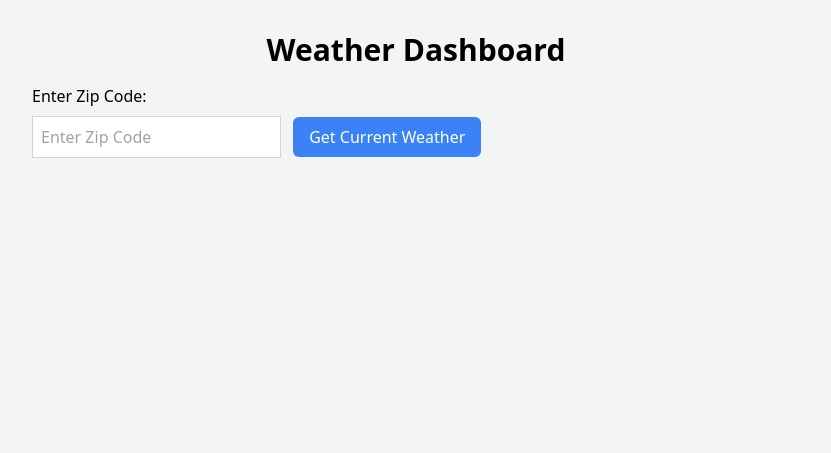
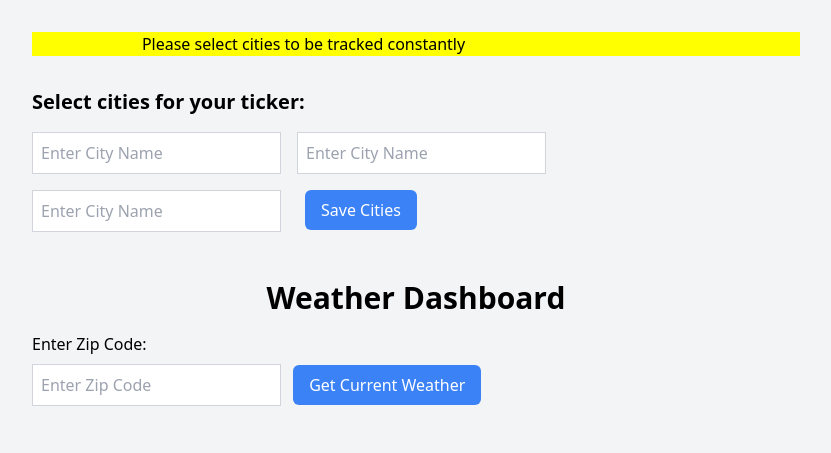
Before and after one commit to rjrajivjha/weather-app, a Django app: page /current-weather/ in a window 1280 px wide. Shown: the top 453 px of the page, without its empty margins (224-1055 px from the left). Run offline with Django 5.2, Linux system fonts and the light colour scheme; data that the repository does not hold is empty.

Commit message:
Updated ticker with API

```diff
--- /dev/null
+++ b/backend/weather_dashboard/weather/templates/ticker.html
@@ -0,0 +1,34 @@
+<style>
+    #tickerContainer {
+        overflow: hidden;
+        background-color: yellow; /* Yellow background */
+        white-space: nowrap; /* Prevent line breaks */
+        width: 100%;
+    }
+
+    #tickerText {
+        display: inline-block;
+        animation: marquee 20s linear infinite; /* Scroll animation */
+    }
+
+    @keyframes marquee {
+        0% {
+            transform: translateX(100%);
+        }
+        100% {
+            transform: translateX(-100%);
+        }
+    }
+</style>
+
+<div id="tickerContainer">
+    <div id="tickerText">
+        <script>
+            const weatherDataList = localStorage.getItem('weather_data_list');
+            if (weatherDataList) {
+                const data = JSON.parse(weatherDataList);
+                document.write(data.map(item => `${item.city}: ${item.temp}°F (${item.description}) | `).join(''));
+            }
+        </script>
+    </div>
+</div>
--- a/backend/weather_dashboard/weather/templates/weather.html
+++ b/backend/weather_dashboard/weather/templates/weather.html
@@ -7,6 +7,29 @@
 </head>
 <body class="bg-gray-100">
     <div class="max-w-3xl mx-auto py-8">
+        <div id="tickerContainer">
+            {% include 'ticker.html' %}
+        </div>
+        <div class="max-w-3xl mx-auto py-8">
+            <h2 class="text-xl font-bold mb-4">Select cities for your ticker:</h2>
+            <form id="cityForm" class="mb-4">
+                <div class="flex flex-wrap gap-4">
+                    <div class="w-full sm:w-auto">
+                        <input type="text" id="city1" name="city1"  placeholder="Enter City Name" class="p-2 border border-gray-300 focus:outline-none focus:ring focus:border-blue-500" required>
+                    </div>
+                    <div class="w-full sm:w-auto">
+                        <input type="text" id="city2" name="city2"  placeholder="Enter City Name" class="p-2 border border-gray-300 focus:outline-none focus:ring focus:border-blue-500" required>
+                    </div>
+                    <div class="w-full sm:w-auto">
+                        <input type="text" id="city3" name="city3" placeholder="Enter City Name" class="p-2 border border-gray-300 focus:outline-none focus:ring focus:border-blue-500" required>
+                    </div>
+                    <div class="w-full sm:w-auto">
+                        <button type="submit" class="bg-blue-500 text-white px-4 py-2 rounded-md ml-2 hover:bg-blue-600 focus:outline-none focus:ring focus:border-blue-500">Save Cities</button>
+                    </div>
+                </div>
+
+            </form>
+        </div>
         <h1 class="text-3xl font-bold text-center mb-4">Weather Dashboard</h1>
         {% if error %}
             <p class="text-red-500 text-center mb-4">{{ error }}</p>
@@ -27,4 +50,79 @@
         {% endif %}
     </div>
 </body>
+<script>
+        document.addEventListener('DOMContentLoaded', function () {
+            const savedCities = JSON.parse(localStorage.getItem('weather_data_list'));
+
+            if (savedCities && savedCities.length === 3) {
+                document.getElementById('city1').value = savedCities[0]["city"];
+                document.getElementById('city2').value = savedCities[1]["city"];
+                document.getElementById('city3').value = savedCities[2]["city"];
+            }
+            else {
+                document.getElementById('tickerText').innerHTML = 'Please select cities to be tracked constantly';
+            }
+        });
+
+        document.getElementById('cityForm').addEventListener('submit', function (event) {
+            event.preventDefault();
+            const cities = [
+                document.getElementById('city1').value.trim(),
+                document.getElementById('city2').value.trim(),
+                document.getElementById('city3').value.trim(),
+            ];
+
+            const savedCities = JSON.parse(localStorage.getItem('weather_data_list'));
+            const citiesInLocalStorage = savedCities ? savedCities.filter(item => cities.includes(item.city)) : [];
+            const missingCities = cities.filter(city => !citiesInLocalStorage.map(item => item.city).includes(city));
+            if (citiesInLocalStorage.length === 3) {
+                updateTicker(savedCities);
+            } else {
+
+                const apiUrl = `{% url "get_weather_for_ticker" %}?cities=${missingCities.join(',')}`;
+                fetch(apiUrl)
+                    .then(response => response.json())
+                    .then(data => {
+                        const currentTime = new Date().getTime();
+                        const updatedCities = citiesInLocalStorage.concat(data.weather_data_list);
+                        localStorage.setItem('weather_data_time', currentTime);
+                        localStorage.setItem('weather_data_list', JSON.stringify(updatedCities));
+                        updateTicker(updatedCities);
+                    })
+                    .catch(error => console.error('Error fetching weather data from API:', error));
+            }
+        });
+
+        function fetchWeatherFromAPI() {
+            fetch('{% url "get_weather_for_ticker" %}')
+                .then(response => response.json())
+                .then(data => {
+                    const currentTime = new Date().getTime();
+                    localStorage.setItem('weather_data_time', currentTime);
+                    localStorage.setItem('weather_data_list', JSON.stringify(data.weather_data_list));
+                    updateTicker(data.weather_data_list);
+                })
+                .catch(error => console.error('Error fetching weather data from API:', error));
+        }
+
+        function updateTicker(weatherDataList) {
+            const tickerText = document.getElementById('tickerText');
+            tickerText.innerHTML = weatherDataList.map(item => `${item.city}: ${item.temp}°F (${item.description}) | `).join('');
+        }
+
+        function fetchWeatherForTicker() {
+            const cachedTime = parseInt(localStorage.getItem('weather_data_time'), 10);
+            const currentTime = new Date().getTime();
+            const ttl = 3600000;
+
+            if (!cachedTime || (currentTime - cachedTime > ttl)) {
+                fetchWeatherFromAPI();
+            } else {
+                const cachedWeatherDataList = JSON.parse(localStorage.getItem('weather_data_list'));
+                updateTicker(cachedWeatherDataList);
+            }
+        }
+        setInterval(fetchWeatherForTicker, 30000000);
+        fetchWeatherForTicker();
+</script>
 </html>
--- a/backend/weather_dashboard/weather/urls.py
+++ b/backend/weather_dashboard/weather/urls.py
@@ -2,5 +2,7 @@
 from . import views
 
 urlpatterns = [
+    path('home/', views.current_weather_of_given_city, name='current_weather'),
     path('current-weather/', views.current_weather_of_given_city, name='current_weather'),
+    path('get_weather_for_ticker', views.get_weather_for_ticker, name="get_weather_for_ticker"),
 ]
--- a/backend/weather_dashboard/weather/views.py
+++ b/backend/weather_dashboard/weather/views.py
@@ -3,7 +3,7 @@
 
 from django.shortcuts import render
 
-from .view_utils import get_lat_long
+from .view_utils import get_lat_long, get_lat_long_by_city
 from .constants import API_KEY
 
 
@@ -11,21 +11,27 @@
 BASEURL = 'https://api.openweathermap.org/data/3.0/onecall?'
 
 def get_weather_for_ticker(request):
-    cities = []
-    for zip in zip_code:
-        lat, lon, name = get_lat_long(zip)
-        if lat:
-            cities.append([lat, lon, name])
-    weather_data_list = []
+    if request.method == 'GET':
+        requested_cities = request.GET.get('cities').split(',')
+        weather_data_list = []
+        if requested_cities:
+            cities = []
+            for city in requested_cities:
+                lat, lon, name = get_lat_long_by_city(city)
+                if lat:
+                    cities.append([lat, lon, city])
+                else:
+                    weather_data_list.append({'city': city, 'temp': 'N/A', 'description': 'We could not find for this city'})
 
-    for city in cities:
-        lat, lon, name = city
-        url = f'{BASEURL}lat={lat}&lon={lon}&exclude=daily,hourly&appid={API_KEY}'
-        response = requests.get(url)
-        data = response.json()
-        weather_data_list.append({'city': name, 'temp': data["current"]['temp'],})
+            for city in cities:
+                lat, lon, name = city
+                url = f'{BASEURL}lat={lat}&lon={lon}&exclude=daily,hourly,minutely&appid={API_KEY}'
+                response = requests.get(url)
+                data = response.json()
+                weather_data_list.append({'city': name, 'temp': data["current"]['temp'], 'description': data["current"]["weather"][0]["description"]})
 
-    return JsonResponse({'weather_data_list': weather_data_list})
+        return JsonResponse({'weather_data_list': weather_data_list})
+
 
 
 def current_weather_of_given_city(request):
```
Also changed, not shown: backend/weather_dashboard/weather/view_utils.py (+12 -0 lines).
